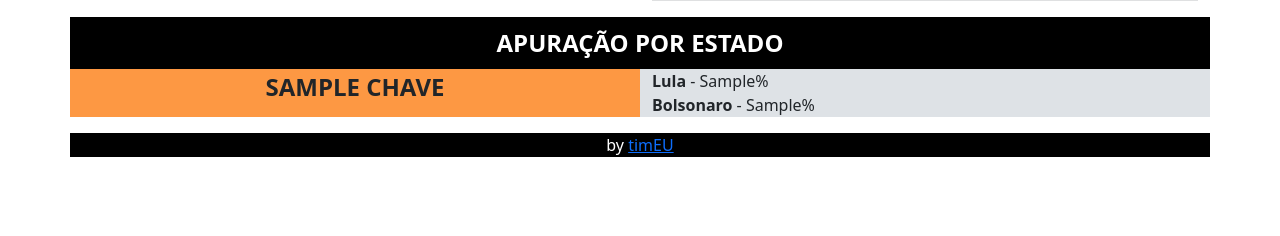
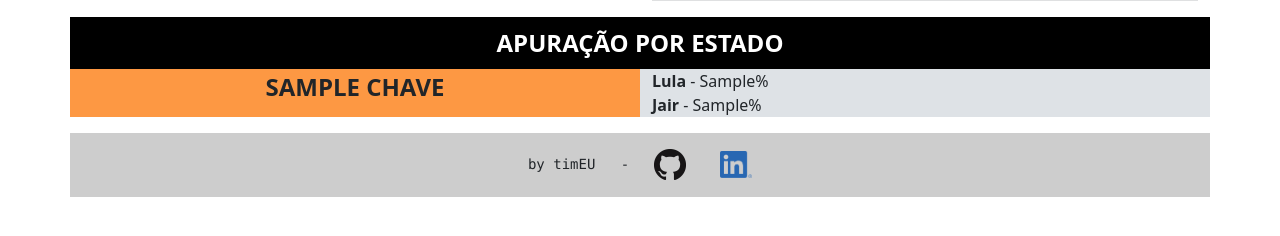
Before and after one commit to timeuz/eleicoes2022, a Flask app: template templates/index.html in a window 1280 px wide. Shown: the part 346-582 px from the top of the page. Run offline with Flask 2, Linux system fonts and the light colour scheme; the template is opened without the code that fills it: most values are stand-ins (such as "Sample title", 1, 10 or a date in 2020).

Commit message:
atualização do footer

```diff
--- a/templates/index.html
+++ b/templates/index.html
@@ -11,7 +11,7 @@
     <div class="container-fluid">
         <div id="votos" class="container text-center">
             <div class="row text-center">
-                <img src="{{url_for('static', filename='logo.jpeg')}}" style="width: 15%; min-width: 100px;" class="img-fluid mx-auto" alt="Eleições 2022" />
+                <img src="{{url_for('static', filename='images/logo.jpeg')}}" style="width: 15%; min-width: 100px;" class="img-fluid mx-auto" alt="Eleições 2022" />
             </div>
             <div class="row gap-3">
                 &nbsp;
@@ -93,7 +93,7 @@
                         </div>
                         <div class="col text-start" style="background-color: #dee2e6">
                             <span><strong>Lula</strong> - {{valor['13']}}%</span><br>
-                            <span><strong>Bolsonaro</strong> - {{valor['22']}}%</span>
+                            <span><strong>Jair</strong> - {{valor['22']}}%</span>
                         </div>
                             {% if loop.index % 3 == 0 -%}
                     </div>
@@ -103,8 +103,8 @@
                     </div>
                 </div>
             </div>
-        <div class="row mt-3" style="background-color: #000;">
-            <span class="text-white">by <a href="https://github.com/timeuz/eleicoes2022/">timEU</a></span>
+        <div class="row mt-3" style="background-color: #cdcdcd;">
+            <pre class="mt-3">by timEU   -   <a href="https://github.com/timeuz/" target="_blank"><img src="{{url_for('static', filename='images/GitHub-Mark-32px.png')}}"></a>    <a href="https://www.linkedin.com/in/timeu-ferreira-oliveira/" target="_blank"><img src="{{url_for('static', filename='images/LI-In-Bug.png')}}" style="width: 32px;"></a></pre>
         </div>
     </div>
 </body>
```
Also changed, not shown: static/images/GitHub-Mark-32px.png (added), static/images/LI-In-Bug.png (added), static/images/logo.jpeg (renamed from static/logo.jpeg).
